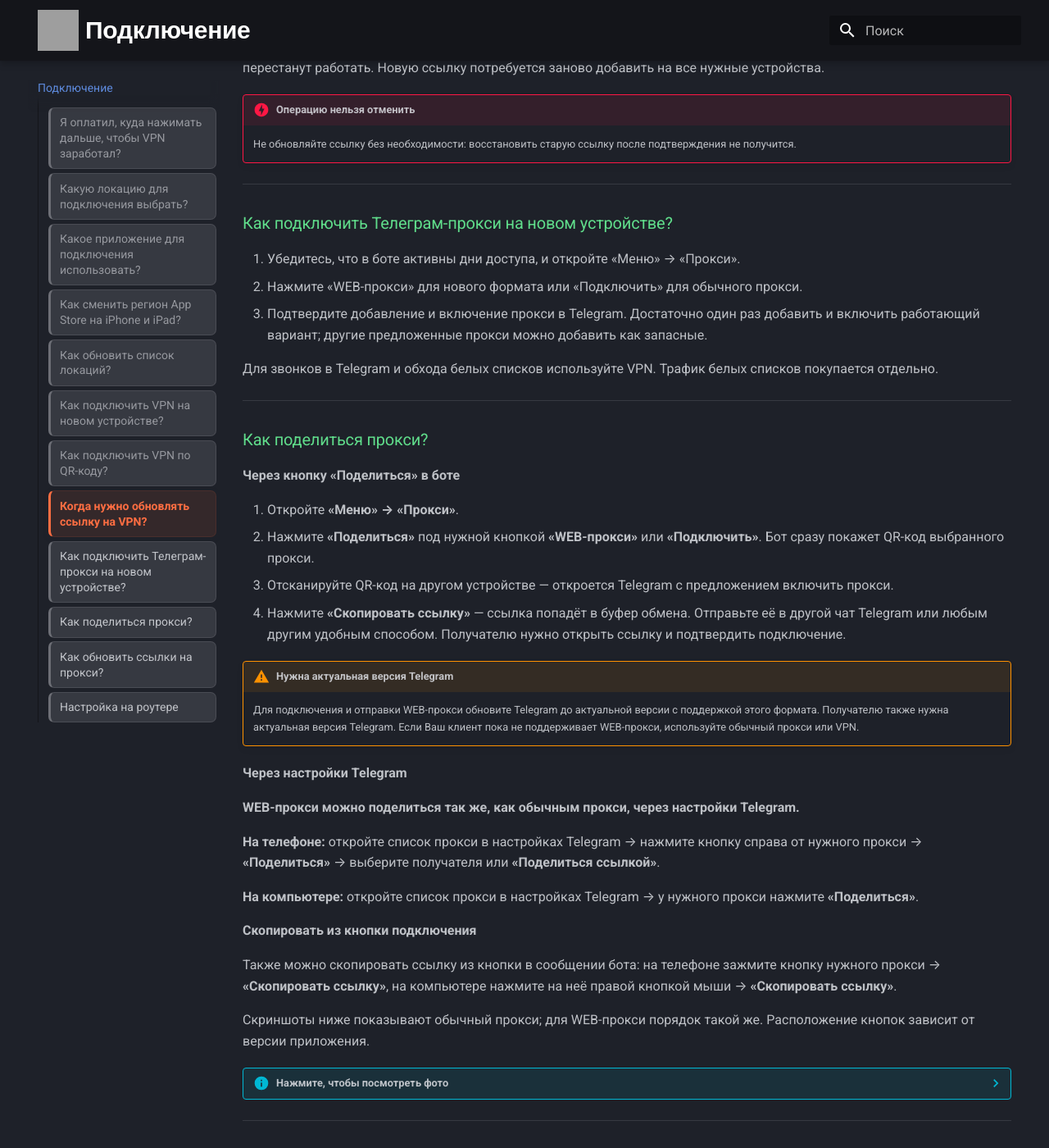
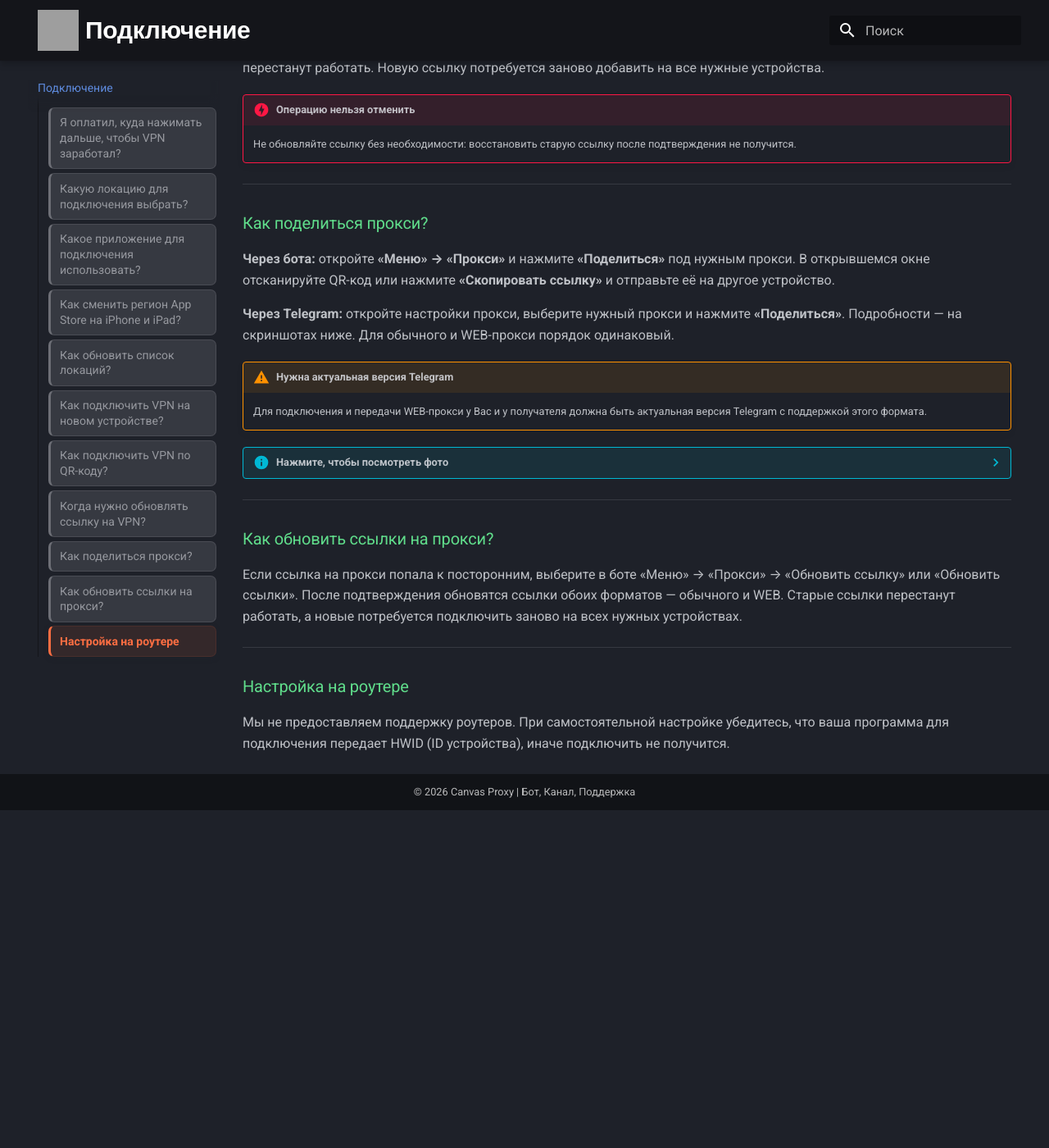
Before and after one commit to CanvasProxy/wiki, an MkDocs documentation site: the page built from docs/connection.md, in a window 1280 px wide and 1400 px high, scrolled down 2901 px. Shown: the whole window at 82% size. Built offline with MkDocs 1.6.1 and Material for MkDocs 9.7.7, drawn with Linux system fonts in a browser that asks for light colours; after the commit the page ends 3889 px from its top, so only the background shows below that; grey boxes are pictures that could not be loaded.

Commit message:
docs: simplify proxy sharing instructions

```diff
--- a/docs/connection.md
+++ b/docs/connection.md
@@ -116,47 +116,17 @@
 
 ---
 
-### Как подключить Телеграм-прокси на новом устройстве? {: #tg-proxy-connect }
-
-1. Убедитесь, что в боте активны дни доступа, и откройте «Меню» → «Прокси».
-2. Нажмите «WEB-прокси» для нового формата или «Подключить» для обычного прокси.
-3. Подтвердите добавление и включение прокси в Telegram. Достаточно один раз добавить и включить работающий вариант;
-   другие предложенные прокси можно добавить как запасные.
-
-Для звонков в Telegram и обхода белых списков используйте VPN. Трафик белых списков покупается отдельно.
-
----
-
+<span id="tg-proxy-connect"></span>
 ### Как поделиться прокси? {: #share-tg-proxy }
 
-**Через кнопку «Поделиться» в боте**
+**Через бота:** откройте **«Меню» → «Прокси»** и нажмите **«Поделиться»** под нужным прокси.
+В открывшемся окне отсканируйте QR-код или нажмите **«Скопировать ссылку»** и отправьте её на другое устройство.
 
-1. Откройте **«Меню» → «Прокси»**.
-2. Нажмите **«Поделиться»** под нужной кнопкой **«WEB-прокси»** или **«Подключить»**. Бот сразу покажет QR-код выбранного прокси.
-3. Отсканируйте QR-код на другом устройстве — откроется Telegram с предложением включить прокси.
-4. Нажмите **«Скопировать ссылку»** — ссылка попадёт в буфер обмена. Отправьте её в другой чат Telegram или любым другим удобным способом. Получателю нужно открыть ссылку и подтвердить подключение.
+**Через Telegram:** откройте настройки прокси, выберите нужный прокси и нажмите **«Поделиться»**.
+Подробности — на скриншотах ниже. Для обычного и WEB-прокси порядок одинаковый.
 
-!!! Warning "Нужна актуальная версия Telegram"
-    Для подключения и отправки WEB-прокси обновите Telegram до актуальной версии с поддержкой этого формата.
-    Получателю также нужна актуальная версия Telegram. Если Ваш клиент пока не поддерживает WEB-прокси,
-    используйте обычный прокси или VPN.
-
-**Через настройки Telegram**
-
-**WEB-прокси можно поделиться так же, как обычным прокси, через настройки Telegram.**
-
-**На телефоне:** откройте список прокси в настройках Telegram → нажмите кнопку справа от нужного прокси →
-**«Поделиться»** → выберите получателя или **«Поделиться ссылкой»**.
-
-**На компьютере:** откройте список прокси в настройках Telegram → у нужного прокси нажмите **«Поделиться»**.
-
-**Скопировать из кнопки подключения**
-
-Также можно скопировать ссылку из кнопки в сообщении бота: на телефоне зажмите кнопку нужного прокси →
-**«Скопировать ссылку»**, на компьютере нажмите на неё правой кнопкой мыши → **«Скопировать ссылку»**.
-
-Скриншоты ниже показывают обычный прокси; для WEB-прокси порядок такой же. Расположение кнопок зависит от версии
-приложения.
+!!! warning "Нужна актуальная версия Telegram"
+    Для подключения и передачи WEB-прокси у Вас и у получателя должна быть актуальная версия Telegram с поддержкой этого формата.
 
 ??? Info "Нажмите, чтобы посмотреть фото"
     ??? Success "Нажмите, если интересует компьютер"
```
Also changed, not shown: docs/general.md (+1 -2 lines), docs/troubleshooting.md (+1 -1 lines).
